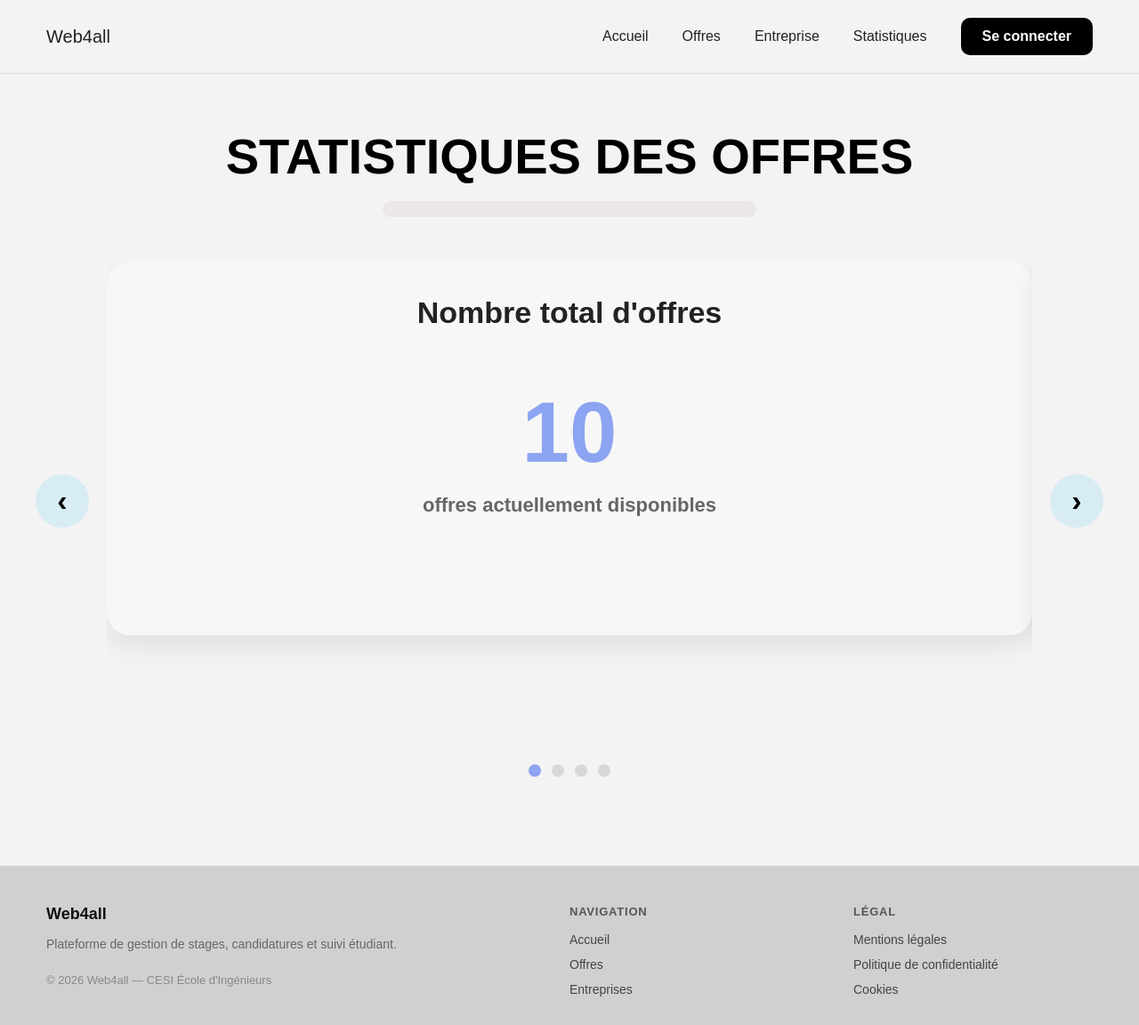
After one commit to elioesca/web4all-website, a PHP site: page /offers/stats in a window 1280 px wide. The commit adds this page. Shown: the whole page at 89% size. Run offline with PHP 8.4, Linux system fonts and the light colour scheme; data comes from the database, SQL or seed files in the repository.

Commit message:
Ajout des stats des offres

```diff
--- a/config/routes.php
+++ b/config/routes.php
@@ -44,6 +44,7 @@ return [
         '/offers/show' => [OfferController::class, 'show'],
         '/offers/create' => [OfferController::class, 'create'],
         '/offers/edit' => [OfferController::class, 'edit'],
+        '/offers/stats' => [OfferController::class, 'stats'],
 
         '/mentions-legales' => [LegalController::class, 'index'],
     ],
--- a/public/css/style.css
+++ b/public/css/style.css
@@ -1625,6 +1625,205 @@ main {
     background: #d9d9d9;
     color: #666;
     cursor: default;
+}
+
+/* =========================
+   OFFER STATS
+========================= */
+.offer-stats-page {
+    padding: 60px 40px 100px;
+}
+
+.offer-stats-title {
+    text-align: center;
+    font-size: 56px;
+    font-weight: 800;
+    color: #000;
+    margin-bottom: 18px;
+}
+
+.offer-stats-separator {
+    width: 420px;
+    max-width: 90%;
+    height: 18px;
+    margin: 0 auto 50px;
+    border-radius: 20px;
+    background: #ece7e7;
+}
+
+.offer-stats-carousel {
+    max-width: 1200px;
+    margin: 0 auto;
+    display: grid;
+    grid-template-columns: 60px 1fr 60px;
+    gap: 20px;
+    align-items: center;
+}
+
+.offer-stats-track-wrapper {
+    overflow: hidden;
+}
+
+.offer-stats-track {
+    display: flex;
+    transition: transform 0.35s ease;
+}
+
+.offer-stats-slide {
+    min-width: 100%;
+    box-sizing: border-box;
+}
+
+.offer-stats-card {
+    min-height: 420px;
+    padding: 38px;
+    border-radius: 26px;
+    background: #f7f7f7;
+    box-shadow: 0 12px 30px rgba(0, 0, 0, 0.08);
+}
+
+.offer-stats-card h2 {
+    margin-bottom: 28px;
+    font-size: 34px;
+    font-weight: 800;
+    text-align: center;
+}
+
+.offer-stats-big-number {
+    margin-top: 60px;
+    text-align: center;
+    font-size: 96px;
+    font-weight: 800;
+    color: #8ca4f1;
+}
+
+.offer-stats-small-text {
+    margin-top: 14px;
+    text-align: center;
+    font-size: 22px;
+    font-weight: 700;
+    color: #666;
+}
+
+.offer-stats-nav {
+    width: 60px;
+    height: 60px;
+    border: none;
+    border-radius: 50%;
+    background: #d8ecf4;
+    font-size: 34px;
+    font-weight: 800;
+    cursor: pointer;
+}
+
+.offer-stats-dots {
+    display: flex;
+    justify-content: center;
+    gap: 12px;
+    margin-top: 28px;
+}
+
+.offer-stats-dot {
+    width: 14px;
+    height: 14px;
+    border: none;
+    border-radius: 50%;
+    background: #d8d8d8;
+    cursor: pointer;
+}
+
+.offer-stats-dot.is-active {
+    background: #8ca4f1;
+}
+
+.offer-stats-bars {
+    display: flex;
+    flex-direction: column;
+    gap: 18px;
+}
+
+.offer-stats-bar-row {
+    display: grid;
+    grid-template-columns: 140px 1fr 40px;
+    gap: 16px;
+    align-items: center;
+}
+
+.offer-stats-bar-label {
+    font-weight: 700;
+    color: #333;
+}
+
+.offer-stats-bar-wrap {
+    height: 16px;
+    border-radius: 999px;
+    background: #ececec;
+    overflow: hidden;
+}
+
+.offer-stats-bar {
+    height: 100%;
+    border-radius: 999px;
+    background: linear-gradient(90deg, #e5bdf0 0%, #8ca4f1 100%);
+}
+
+.offer-stats-bar-value {
+    font-weight: 800;
+    text-align: right;
+}
+
+.offer-stats-ranking {
+    display: flex;
+    flex-direction: column;
+    gap: 16px;
+}
+
+.offer-stats-ranking-row {
+    display: flex;
+    justify-content: space-between;
+    align-items: center;
+    gap: 16px;
+    padding: 16px 18px;
+    border-radius: 16px;
+    background: #ffffff;
+    box-shadow: 0 6px 18px rgba(0, 0, 0, 0.05);
+}
+
+.offer-stats-ranking-title {
+    font-weight: 700;
+    color: #222;
+}
+
+.offer-stats-ranking-badge {
+    min-width: 48px;
+    padding: 8px 12px;
+    border-radius: 999px;
+    background: #d8ecf4;
+    text-align: center;
+    font-weight: 800;
+}
+
+@media (max-width: 900px) {
+    .offer-stats-carousel {
+        grid-template-columns: 1fr;
+    }
+
+    .offer-stats-nav {
+        display: none;
+    }
+
+    .offer-stats-card {
+        min-height: auto;
+    }
+
+    .offer-stats-big-number {
+        font-size: 64px;
+        margin-top: 20px;
+    }
+
+    .offer-stats-bar-row {
+        grid-template-columns: 1fr;
+    }
 }
 
 /* =========================
--- /dev/null
+++ b/public/js/offer-stats.js
@@ -0,0 +1,40 @@
+document.addEventListener('DOMContentLoaded', () => {
+    const track = document.getElementById('statsTrack');
+    const prevBtn = document.getElementById('statsPrev');
+    const nextBtn = document.getElementById('statsNext');
+    const dots = document.querySelectorAll('.offer-stats-dot');
+
+    if (!track || !prevBtn || !nextBtn || !dots.length) {
+        return;
+    }
+
+    let currentIndex = 0;
+    const totalSlides = dots.length;
+
+    function updateCarousel() {
+        track.style.transform = `translateX(-${currentIndex * 100}%)`;
+
+        dots.forEach((dot, index) => {
+            dot.classList.toggle('is-active', index === currentIndex);
+        });
+    }
+
+    prevBtn.addEventListener('click', () => {
+        currentIndex = currentIndex === 0 ? totalSlides - 1 : currentIndex - 1;
+        updateCarousel();
+    });
+
+    nextBtn.addEventListener('click', () => {
+        currentIndex = currentIndex === totalSlides - 1 ? 0 : currentIndex + 1;
+        updateCarousel();
+    });
+
+    dots.forEach((dot) => {
+        dot.addEventListener('click', () => {
+            currentIndex = parseInt(dot.dataset.slide, 10);
+            updateCarousel();
+        });
+    });
+
+    updateCarousel();
+});
--- a/src/Controllers/OfferController.php
+++ b/src/Controllers/OfferController.php
@@ -336,4 +336,30 @@ class OfferController extends Controller
             'isInWishlist' => $isInWishlist
         ]);
     }
+
+    public function stats(): void
+    {
+        $offerModel = new OfferModel();
+
+        $totalOffers = $offerModel->getTotalActiveOffers();
+        $averageApplications = $offerModel->getAverageApplicationsPerOffer();
+        $distribution = $offerModel->getOfferDistributionByDuration();
+        $topWishlisted = $offerModel->getTopWishlistedOffers(5);
+
+        $maxDistribution = 0;
+        foreach ($distribution as $item) {
+            if ((int) $item['total'] > $maxDistribution) {
+                $maxDistribution = (int) $item['total'];
+            }
+        }
+
+        $this->render('offer/stats.html.twig', [
+            'pageTitle' => 'STATISTIQUES DES OFFRES',
+            'totalOffers' => $totalOffers,
+            'averageApplications' => $averageApplications,
+            'distribution' => $distribution,
+            'topWishlisted' => $topWishlisted,
+            'maxDistribution' => $maxDistribution
+        ]);
+    }
 }
--- a/src/Models/OfferModel.php
+++ b/src/Models/OfferModel.php
@@ -356,4 +356,69 @@ class OfferModel
             'offer_id' => $offerId
         ]);
     }
+
+    public function getTotalActiveOffers(): int
+    {
+        $stmt = $this->db->query("
+            SELECT COUNT(*) AS total
+            FROM offer
+            WHERE is_valid = 1
+        ");
+
+        $result = $stmt->fetch();
+
+        return (int) ($result['total'] ?? 0);
+    }
+
+    public function getAverageApplicationsPerOffer(): float
+    {
+        $stmt = $this->db->query("
+            SELECT AVG(app_count) AS average_applications
+            FROM (
+                SELECT o.offer_id, COUNT(a.application_id) AS app_count
+                FROM offer o
+                LEFT JOIN application a ON a.offer_id = o.offer_id
+                WHERE o.is_valid = 1
+                GROUP BY o.offer_id
+            ) AS stats
+        ");
+
+        $result = $stmt->fetch();
+
+        return (float) ($result['average_applications'] ?? 0);
+    }
+
+    public function getOfferDistributionByDuration(): array
+    {
+        $stmt = $this->db->query("
+            SELECT duration, COUNT(*) AS total
+            FROM offer
+            WHERE is_valid = 1
+            GROUP BY duration
+            ORDER BY duration ASC
+        ");
+
+        return $stmt->fetchAll();
+    }
+
+    public function getTopWishlistedOffers(int $limit = 5): array
+    {
+        $stmt = $this->db->prepare("
+            SELECT
+                o.offer_id,
+                o.title,
+                COUNT(w.offer_id) AS wishlist_count
+            FROM offer o
+            LEFT JOIN wishlist w ON w.offer_id = o.offer_id
+            WHERE o.is_valid = 1
+            GROUP BY o.offer_id
+            ORDER BY wishlist_count DESC, o.title ASC
+            LIMIT :limit
+        ");
+
+        $stmt->bindValue(':limit', $limit, \PDO::PARAM_INT);
+        $stmt->execute();
+
+        return $stmt->fetchAll();
+    }
 }
--- /dev/null
+++ b/views/offer/stats.html.twig
@@ -0,0 +1,95 @@
+{% extends 'base.html.twig' %}
+
+{% block title %}{{ pageTitle }} - Web4all{% endblock %}
+
+{% block body %}
+<section class="offer-stats-page">
+    <h1 class="offer-stats-title">{{ pageTitle }}</h1>
+    <div class="offer-stats-separator"></div>
+
+    <div class="offer-stats-carousel">
+        <button type="button" class="offer-stats-nav offer-stats-nav--prev" id="statsPrev">
+            ‹
+        </button>
+
+        <div class="offer-stats-track-wrapper">
+            <div class="offer-stats-track" id="statsTrack">
+
+                <article class="offer-stats-slide">
+                    <div class="offer-stats-card">
+                        <h2>Nombre total d'offres</h2>
+                        <p class="offer-stats-big-number">{{ totalOffers }}</p>
+                        <p class="offer-stats-small-text">offres actuellement disponibles</p>
+                    </div>
+                </article>
+
+                <article class="offer-stats-slide">
+                    <div class="offer-stats-card">
+                        <h2>Moyenne des candidatures</h2>
+                        <p class="offer-stats-big-number">{{ averageApplications|number_format(1, ',', ' ') }}</p>
+                        <p class="offer-stats-small-text">candidature(s) par offre</p>
+                    </div>
+                </article>
+
+                <article class="offer-stats-slide">
+                    <div class="offer-stats-card">
+                        <h2>Répartition par durée</h2>
+
+                        <div class="offer-stats-bars">
+                            {% for item in distribution %}
+                                <div class="offer-stats-bar-row">
+                                    <span class="offer-stats-bar-label">{{ item.duration }} semaines</span>
+
+                                    <div class="offer-stats-bar-wrap">
+                                        <div
+                                            class="offer-stats-bar"
+                                            style="width: {% if maxDistribution > 0 %}{{ (item.total / maxDistribution) * 100 }}{% else %}0{% endif %}%"
+                                        ></div>
+                                    </div>
+
+                                    <span class="offer-stats-bar-value">{{ item.total }}</span>
+                                </div>
+                            {% else %}
+                                <p>Aucune donnée disponible.</p>
+                            {% endfor %}
+                        </div>
+                    </div>
+                </article>
+
+                <article class="offer-stats-slide">
+                    <div class="offer-stats-card">
+                        <h2>Top wish-list</h2>
+
+                        <div class="offer-stats-ranking">
+                            {% for offer in topWishlisted %}
+                                <div class="offer-stats-ranking-row">
+                                    <span class="offer-stats-ranking-title">{{ offer.title }}</span>
+                                    <span class="offer-stats-ranking-badge">{{ offer.wishlist_count }}</span>
+                                </div>
+                            {% else %}
+                                <p>Aucune donnée disponible.</p>
+                            {% endfor %}
+                        </div>
+                    </div>
+                </article>
+
+            </div>
+        </div>
+
+        <button type="button" class="offer-stats-nav offer-stats-nav--next" id="statsNext">
+            ›
+        </button>
+    </div>
+
+    <div class="offer-stats-dots" id="statsDots">
+        <button type="button" class="offer-stats-dot is-active" data-slide="0"></button>
+        <button type="button" class="offer-stats-dot" data-slide="1"></button>
+        <button type="button" class="offer-stats-dot" data-slide="2"></button>
+        <button type="button" class="offer-stats-dot" data-slide="3"></button>
+    </div>
+</section>
+{% endblock %}
+
+{% block scripts %}
+    <script src="/js/offer-stats.js"></script>
+{% endblock %}
--- a/views/partials/navbar.html.twig
+++ b/views/partials/navbar.html.twig
@@ -14,6 +14,7 @@
             <li><a href="/">Accueil</a></li>
             <li><a href="/offers">Offres</a></li>
             <li><a href="/companies">Entreprise</a></li>
+            <li><a href="/offers/stats">Statistiques</a></li>
             {% if user %}
                 <li><a href="/dashboard">Tableau de bord</a></li>
                 <li><a href="/logout" class="btn-login">Se déconnecter</a></li>
```
